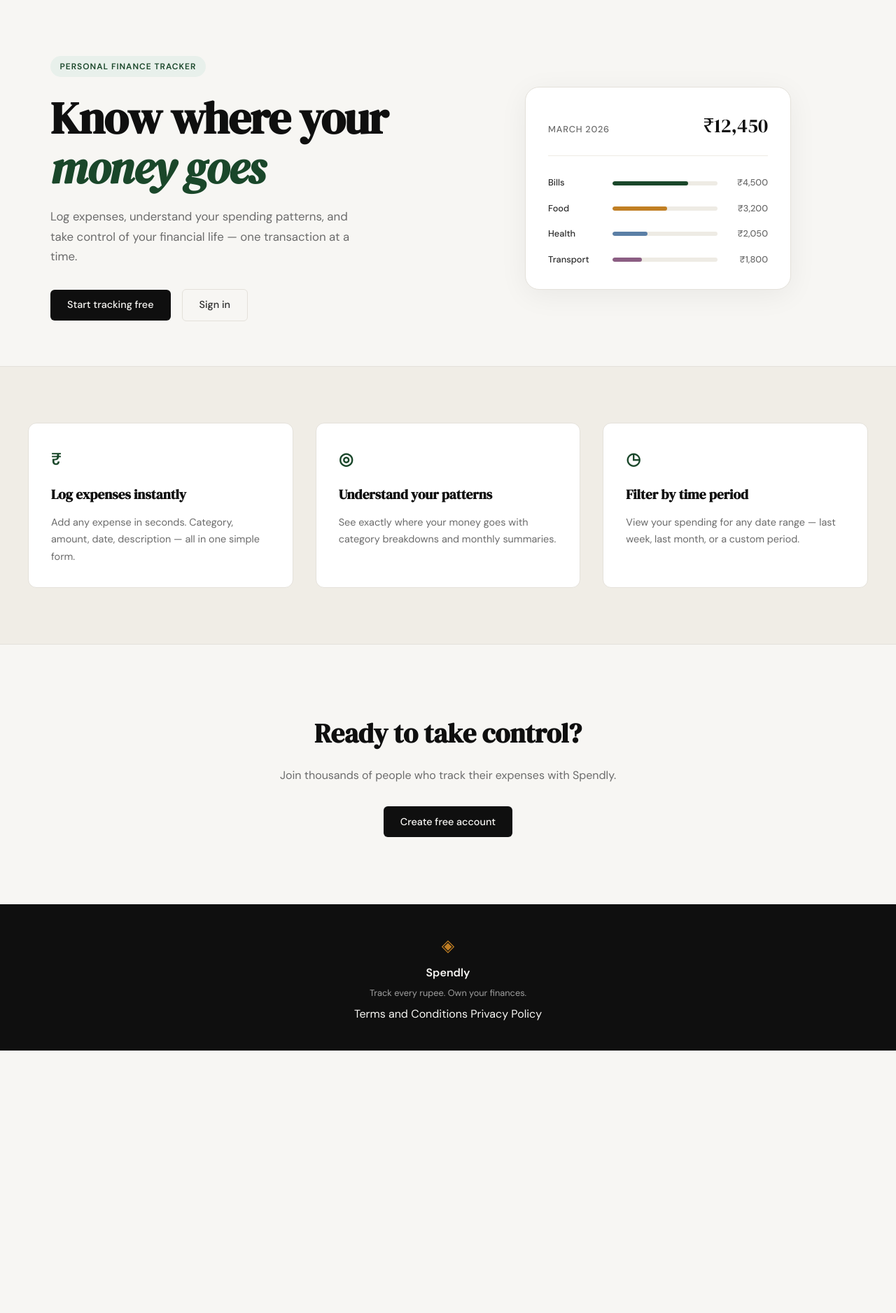
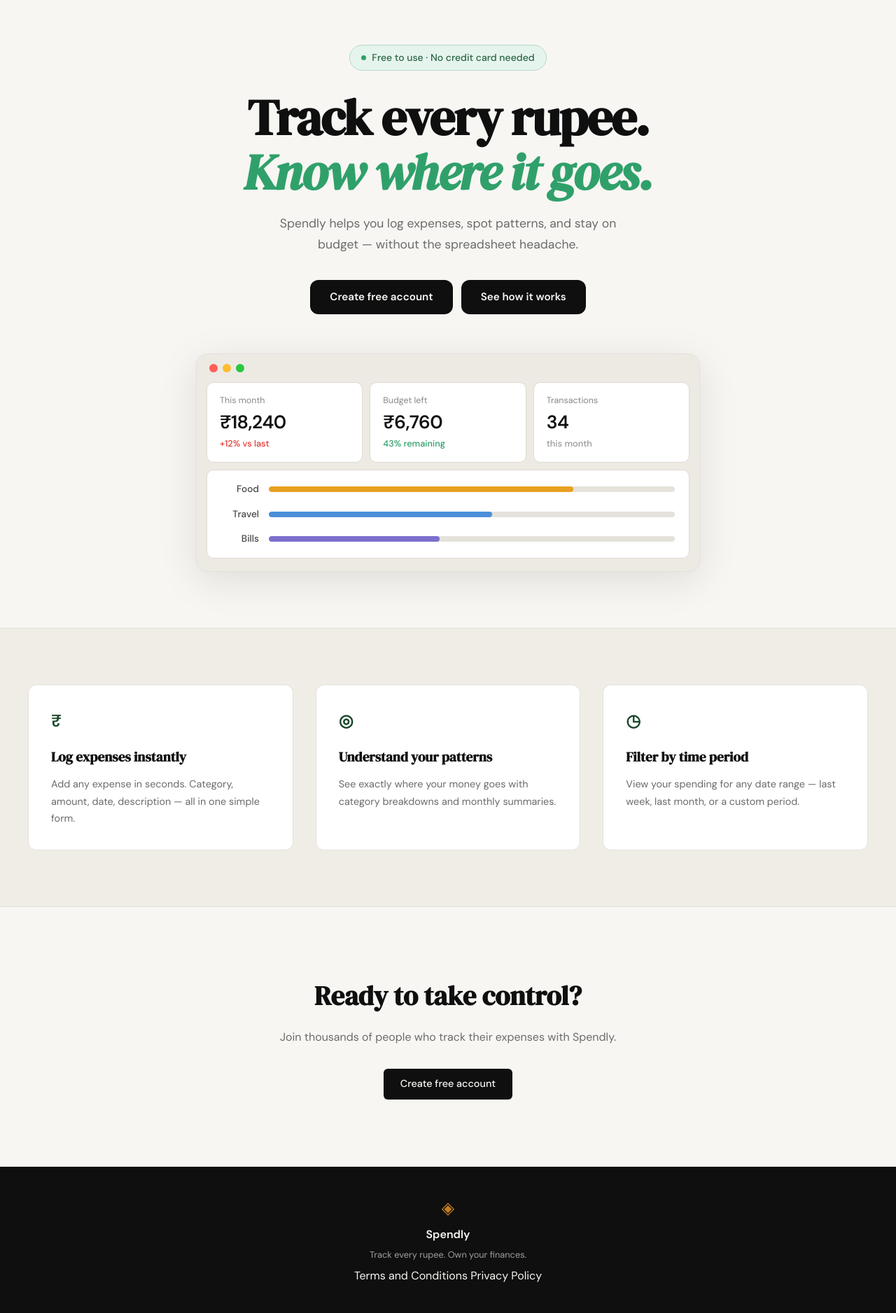
Before and after one commit to agcode-star/spendlytracker, a Flask app: page / in a window 1280 px wide. Shown: the part 61-1937 px from the top of the page at 70% size. Before the commit the page ends 1562 px from the top, so only its background shows below. Run offline with Flask 3, Linux system fonts and the light colour scheme.

Commit message:
landing: redesign hero section to match mockup

```diff
--- /dev/null
+++ b/static/css/landing.css
@@ -0,0 +1,228 @@
+/* ------------------------------------------------------------------ */
+/* Hero — centered single-column layout                                */
+/* ------------------------------------------------------------------ */
+
+.hero {
+    display: flex;
+    flex-direction: column;
+    align-items: center;
+    text-align: center;
+    padding: 4rem 2rem 5rem;
+    max-width: 860px;
+    margin: 0 auto;
+    gap: 0;
+}
+
+.hero-inner {
+    display: flex;
+    flex-direction: column;
+    align-items: center;
+}
+
+/* Badge */
+.hero-badge {
+    display: inline-flex;
+    align-items: center;
+    gap: 0.5rem;
+    background: #e6f4ee;
+    border: 1px solid #b4d9c6;
+    color: #2a6645;
+    font-size: 0.875rem;
+    font-weight: 500;
+    letter-spacing: normal;
+    text-transform: none;
+    padding: 0.4rem 1rem;
+    border-radius: 999px;
+    margin-bottom: 1.75rem;
+}
+
+.hero-badge-dot {
+    width: 7px;
+    height: 7px;
+    background: #30a06a;
+    border-radius: 50%;
+    flex-shrink: 0;
+}
+
+/* Title */
+.hero-title {
+    font-size: clamp(3rem, 6vw, 4.5rem);
+    line-height: 1.08;
+    letter-spacing: -0.025em;
+    color: var(--ink);
+    margin-bottom: 1.25rem;
+    font-style: normal;
+}
+
+.hero-title em {
+    font-style: italic;
+    color: #30a06a;
+    display: block;
+}
+
+/* Subtitle */
+.hero-subtitle {
+    font-size: 1.1rem;
+    max-width: 520px;
+    text-align: center;
+    margin-bottom: 2.25rem;
+}
+
+/* Buttons */
+.hero-actions {
+    gap: 0.75rem;
+}
+
+.hero .btn-primary {
+    padding: 0.75rem 1.75rem;
+    border-radius: var(--radius-md);
+    font-size: 0.95rem;
+    font-weight: 600;
+}
+
+.btn-dark {
+    display: inline-block;
+    background: var(--ink);
+    color: var(--paper);
+    padding: 0.75rem 1.75rem;
+    border-radius: var(--radius-md);
+    font-family: var(--font-body);
+    font-size: 0.95rem;
+    font-weight: 600;
+    cursor: pointer;
+    border: none;
+    transition: background 0.2s;
+    text-decoration: none;
+}
+
+.btn-dark:hover { background: var(--accent); }
+
+/* ------------------------------------------------------------------ */
+/* Browser-window mock card                                            */
+/* ------------------------------------------------------------------ */
+
+.hero-browser {
+    width: 100%;
+    max-width: 720px;
+    margin-top: 3.5rem;
+    background: #edeae3;
+    border-radius: 16px;
+    box-shadow: 0 12px 56px rgba(0, 0, 0, 0.1);
+    overflow: hidden;
+    border: 1px solid var(--border);
+}
+
+.browser-bar {
+    display: flex;
+    align-items: center;
+    gap: 7px;
+    padding: 14px 18px 10px;
+}
+
+.browser-dot {
+    width: 12px;
+    height: 12px;
+    border-radius: 50%;
+}
+
+.dot-red    { background: #ff5f57; }
+.dot-yellow { background: #febc2e; }
+.dot-green  { background: #28c840; }
+
+.browser-content {
+    padding: 4px 14px 18px;
+    display: flex;
+    flex-direction: column;
+    gap: 10px;
+}
+
+/* Stat cards row */
+.stat-cards {
+    display: grid;
+    grid-template-columns: repeat(3, 1fr);
+    gap: 10px;
+}
+
+.stat-card {
+    background: #ffffff;
+    border: 1px solid #dedad2;
+    border-radius: 10px;
+    padding: 16px 18px;
+    text-align: left;
+}
+
+.stat-label {
+    font-size: 0.78rem;
+    color: #888;
+    margin-bottom: 0.35rem;
+    font-weight: 400;
+}
+
+.stat-value {
+    font-size: 1.65rem;
+    font-weight: 700;
+    color: #111;
+    line-height: 1.15;
+    margin-bottom: 0.3rem;
+    letter-spacing: -0.02em;
+}
+
+.stat-change {
+    font-size: 0.8rem;
+    font-weight: 500;
+}
+
+.change-red   { color: #e53935; }
+.change-green { color: #30a06a; }
+.change-muted { color: #999; }
+
+/* Category bars */
+.category-bars {
+    background: #ffffff;
+    border: 1px solid #dedad2;
+    border-radius: 10px;
+    padding: 16px 20px;
+    display: flex;
+    flex-direction: column;
+    gap: 14px;
+    text-align: left;
+}
+
+.cat-bar-row {
+    display: grid;
+    grid-template-columns: 54px 1fr;
+    align-items: center;
+    gap: 14px;
+}
+
+.cat-name {
+    font-size: 0.85rem;
+    font-weight: 500;
+    color: #444;
+    text-align: right;
+}
+
+.cat-track {
+    height: 8px;
+    background: #e5e2db;
+    border-radius: 999px;
+    overflow: hidden;
+}
+
+.cat-fill {
+    height: 100%;
+    border-radius: 999px;
+}
+
+.fill-orange { background: #e8a020; }
+.fill-blue   { background: #4a90d9; }
+.fill-purple { background: #7c6fcd; }
+
+/* ------------------------------------------------------------------ */
+/* Responsive                                                          */
+/* ------------------------------------------------------------------ */
+
+@media (max-width: 600px) {
+    .stat-cards { grid-template-columns: 1fr; }
+    .hero-browser { margin-top: 2.5rem; }
+}
--- a/templates/landing.html
+++ b/templates/landing.html
@@ -1,60 +1,69 @@
 {% extends "base.html" %}
 
 {% block title %}Spendly — Track Every Rupee{% endblock %}
+
+{% block head %}
+<link rel="stylesheet" href="{{ url_for('static', filename='css/landing.css') }}">
+{% endblock %}
 
 {% block content %}
 
 <section class="hero">
     <div class="hero-inner">
-        <div class="hero-badge">Personal Finance Tracker</div>
+        <div class="hero-badge">
+            <span class="hero-badge-dot"></span>
+            Free to use · No credit card needed
+        </div>
         <h1 class="hero-title">
-            Know where your<br>
-            <em>money goes</em>
+            Track every rupee.<br>
+            <em>Know where it goes.</em>
         </h1>
         <p class="hero-subtitle">
-            Log expenses, understand your spending patterns,
-            and take control of your financial life —
-            one transaction at a time.
+            Spendly helps you log expenses, spot patterns, and stay
+            on budget — without the spreadsheet headache.
         </p>
         <div class="hero-actions">
-            <a href="{{ url_for('register') }}" class="btn-primary">Start tracking free</a>
-            <a href="{{ url_for('login') }}" class="btn-ghost">Sign in</a>
+            <a href="{{ url_for('register') }}" class="btn-primary">Create free account</a>
+            <a href="#" class="btn-dark">See how it works</a>
         </div>
     </div>
-    <div class="hero-visual">
-        <div class="mock-card">
-            <div class="mock-card-header">
-                <span class="mock-label">March 2026</span>
-                <span class="mock-total">₹12,450</span>
+
+    <div class="hero-browser">
+        <div class="browser-bar">
+            <span class="browser-dot dot-red"></span>
+            <span class="browser-dot dot-yellow"></span>
+            <span class="browser-dot dot-green"></span>
+        </div>
+        <div class="browser-content">
+            <div class="stat-cards">
+                <div class="stat-card">
+                    <div class="stat-label">This month</div>
+                    <div class="stat-value">₹18,240</div>
+                    <div class="stat-change change-red">+12% vs last</div>
+                </div>
+                <div class="stat-card">
+                    <div class="stat-label">Budget left</div>
+                    <div class="stat-value">₹6,760</div>
+                    <div class="stat-change change-green">43% remaining</div>
+                </div>
+                <div class="stat-card">
+                    <div class="stat-label">Transactions</div>
+                    <div class="stat-value">34</div>
+                    <div class="stat-change change-muted">this month</div>
+                </div>
             </div>
-            <div class="mock-bars">
-                <div class="mock-bar-row">
-                    <span class="mock-cat">Bills</span>
-                    <div class="mock-bar-track">
-                        <div class="mock-bar" style="width: 72%"></div>
-                    </div>
-                    <span class="mock-amt">₹4,500</span>
+            <div class="category-bars">
+                <div class="cat-bar-row">
+                    <span class="cat-name">Food</span>
+                    <div class="cat-track"><div class="cat-fill fill-orange" style="width: 75%"></div></div>
                 </div>
-                <div class="mock-bar-row">
-                    <span class="mock-cat">Food</span>
-                    <div class="mock-bar-track">
-                        <div class="mock-bar mock-bar-2" style="width: 52%"></div>
-                    </div>
-                    <span class="mock-amt">₹3,200</span>
+                <div class="cat-bar-row">
+                    <span class="cat-name">Travel</span>
+                    <div class="cat-track"><div class="cat-fill fill-blue" style="width: 55%"></div></div>
                 </div>
-                <div class="mock-bar-row">
-                    <span class="mock-cat">Health</span>
-                    <div class="mock-bar-track">
-                        <div class="mock-bar mock-bar-3" style="width: 33%"></div>
-                    </div>
-                    <span class="mock-amt">₹2,050</span>
-                </div>
-                <div class="mock-bar-row">
-                    <span class="mock-cat">Transport</span>
-                    <div class="mock-bar-track">
-                        <div class="mock-bar mock-bar-4" style="width: 28%"></div>
-                    </div>
-                    <span class="mock-amt">₹1,800</span>
+                <div class="cat-bar-row">
+                    <span class="cat-name">Bills</span>
+                    <div class="cat-track"><div class="cat-fill fill-purple" style="width: 42%"></div></div>
                 </div>
             </div>
         </div>
```
Also changed, not shown: Screenshot 2026-03-25 at 12.36.20 AM.png (added).
